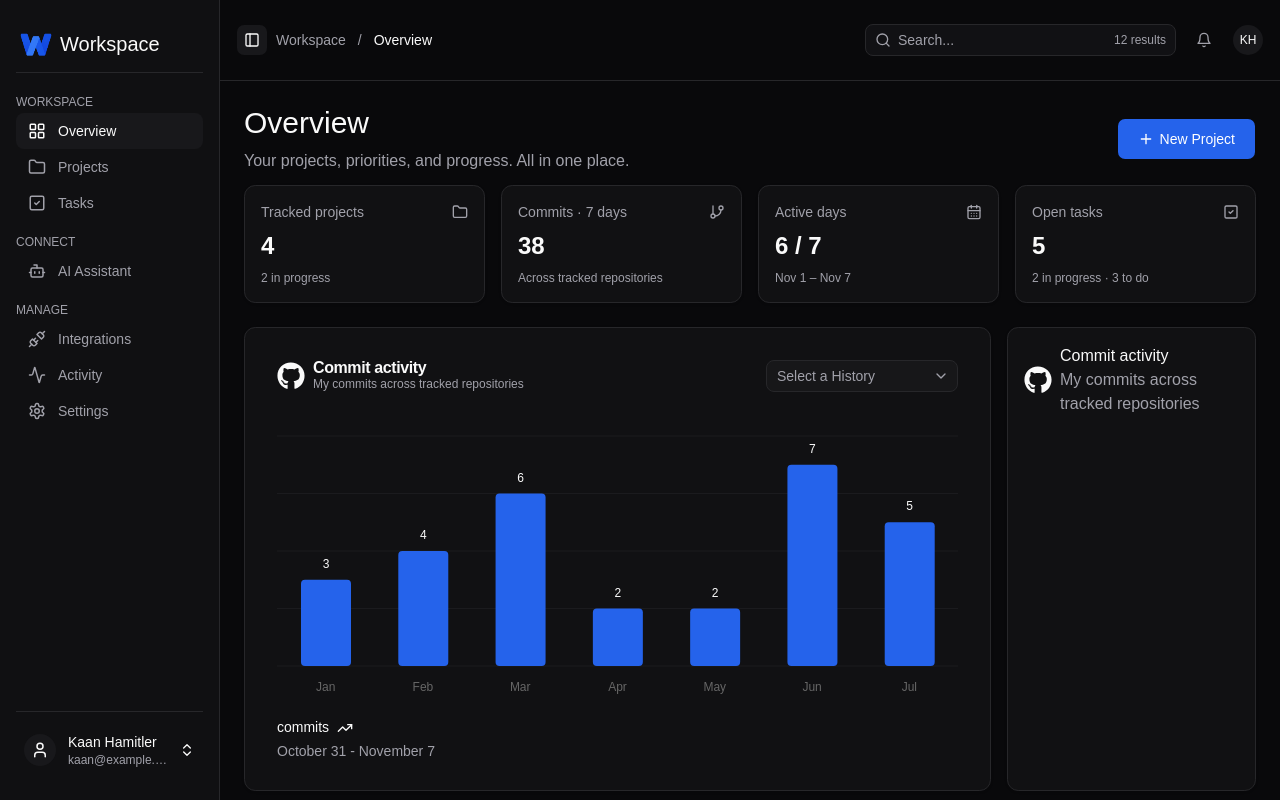
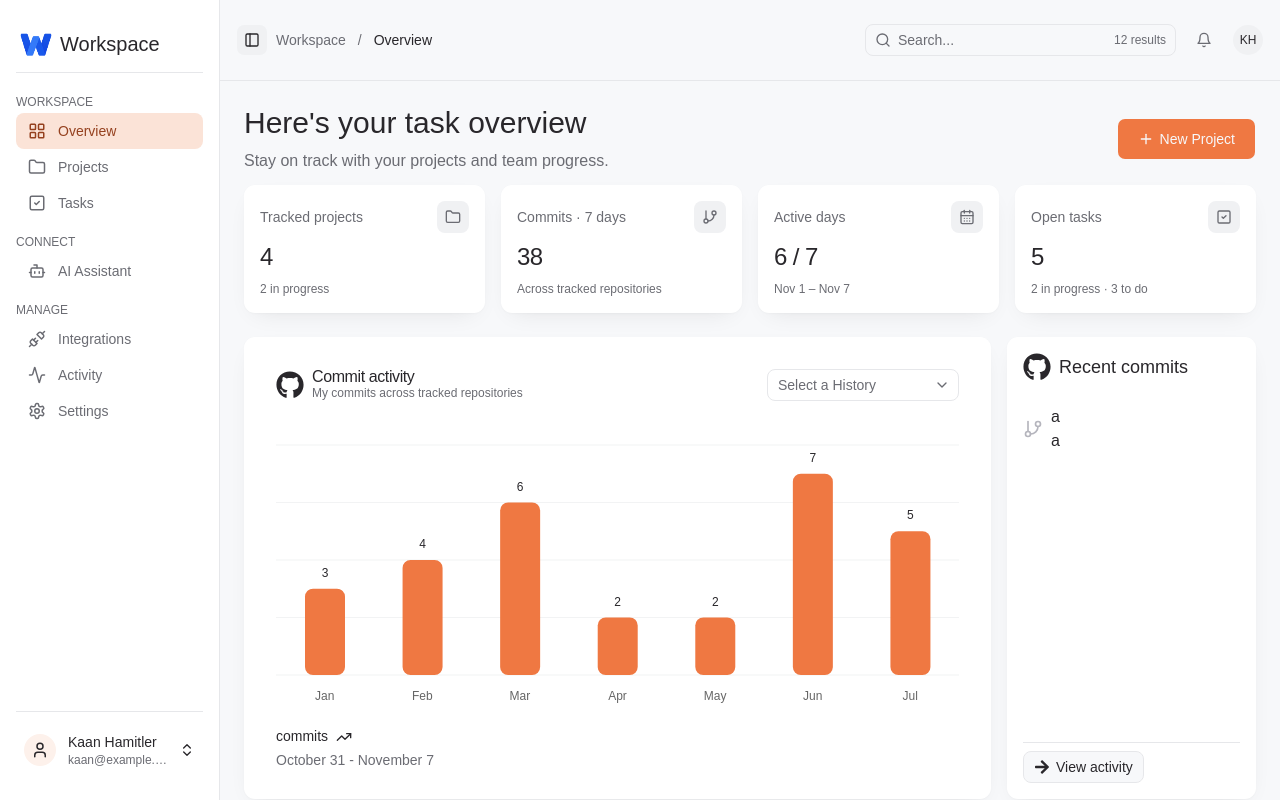
Before and after one commit to Kaan-Developer/workspace-dashboard, a React (Vite) app: page / in a window 1280 px wide. Built offline with nearby package versions, Linux system fonts and the light colour scheme.

Commit message:
feat: refine dashboard theme and overview content
Update the orange palette, sidebar states, typography, and shared card shadow.

Refresh overview copy and translations, and remove unused imports.

```diff
--- a/index.html
+++ b/index.html
@@ -1,5 +1,5 @@
 <!doctype html>
-<html lang="tr" class="dark">
+<html lang="tr">
   <head>
     <meta charset="UTF-8" />
     <link rel="icon" type="image/png" href="/src/assets/images/Minimalist mavi W sembolü-1.png" />
--- a/src/components/layout/Sidebar.tsx
+++ b/src/components/layout/Sidebar.tsx
@@ -1,8 +1,8 @@
-import { Link } from "react-router";
 import { NavLink } from "react-router";
 import { Navigation } from "../../data/navigation";
 import SidebarProfile from "./SidebarProfile";
 import W from "../../assets/images/Minimalist mavi W sembolü-1.png";
+import { cn } from "@/lib/utils";
 
 const Sidebar = () => {
   return (
@@ -24,19 +24,18 @@ const Sidebar = () => {
 
             {nav.items.map((item) => {
               const Icon = item.icon;
-              const isActive = location.pathname === item.to;
 
               return (
                 <NavLink
                   key={item.id}
                   to={item.to}
                   className={({ isActive }) =>
-                    `flex items-center gap-3 rounded-lg px-3 p-2 text-sm
-    ${
-      isActive
-        ? "bg-sidebar-accent text-sidebar-accent-foreground"
-        : "text-muted-foreground hover:bg-sidebar-accent hover:text-sidebar-accent-foreground"
-    }`
+                    cn(
+                      "flex items-center gap-3 rounded-lg px-3 py-2 text-sm font-normal transition-colors duration-150 motion-reduce:transition-none focus-visible:outline-2 focus-visible:outline-offset-2 focus-visible:outline-sidebar-ring",
+                      isActive
+                        ? "bg-sidebar-primary text-sidebar-primary-foreground hover:bg-sidebar-primary-hover"
+                        : "text-muted-foreground hover:bg-sidebar-accent hover:text-sidebar-accent-foreground",
+                    )
                   }
                 >
                   <Icon size={18} />
--- a/src/components/ui/Card.tsx
+++ b/src/components/ui/Card.tsx
@@ -11,7 +11,7 @@ const Card = ({ children, id, className }: CardType) => {
   return (
     <div
       id={id === undefined ? undefined : String(id)}
-      className={cn("flex flex-col gap-2 rounded-xl border border-border bg-card p-4 shadow-sm", className)}
+      className={cn("flex flex-col gap-2 rounded-xl bg-card p-4 text-card-foreground shadow-card", className)}
     >
       {children}
     </div>
--- a/src/components/ui/Chart.tsx
+++ b/src/components/ui/Chart.tsx
@@ -426,7 +426,7 @@ export function CardTitle({ className, ...props }: React.ComponentProps<"h3">) {
   return (
     <h3
       className={cn(
-        "text-base font-semibold leading-none tracking-tight",
+        "text-base font-normal leading-none tracking-tight",
         className,
       )}
       {...props}
@@ -530,8 +530,8 @@ export function ChartBarLabel() {
             <Bar
               dataKey="desktop"
               fill="var(--color-desktop)"
-              barSize={50}
-              radius={4}
+              barSize={40}
+              radius={8}
             >
               <LabelList
                 dataKey="desktop"
--- a/src/components/ui/badge.tsx
+++ b/src/components/ui/badge.tsx
@@ -8,7 +8,7 @@ const badgeVariants = cva(
   {
     variants: {
       variant: {
-        default: "bg-primary text-primary-foreground [a]:hover:bg-primary/80",
+        default: "bg-primary text-primary-foreground [a]:hover:bg-primary-hover",
         secondary:
           "bg-secondary text-secondary-foreground [a]:hover:bg-secondary/80",
         destructive:
--- a/src/components/ui/button.tsx
+++ b/src/components/ui/button.tsx
@@ -4,11 +4,11 @@ import { cn } from "@/lib/utils"
 import { Slot } from "radix-ui"
 
 const buttonVariants = cva(
-  "cursor-pointer group/button inline-flex shrink-0 items-center justify-center rounded-lg border border-transparent bg-clip-padding text-sm font-medium whitespace-nowrap transition-all outline-none select-none focus-visible:border-ring focus-visible:ring-3 focus-visible:ring-ring/50 active:not-aria-[haspopup]:translate-y-px disabled:pointer-events-none disabled:opacity-50 aria-invalid:border-destructive aria-invalid:ring-3 aria-invalid:ring-destructive/20 dark:aria-invalid:border-destructive/50 dark:aria-invalid:ring-destructive/40 [&_svg]:pointer-events-none [&_svg]:shrink-0 [&_svg:not([class*='size-'])]:size-4",
+  "cursor-pointer group/button inline-flex shrink-0 items-center justify-center rounded-lg border border-transparent bg-clip-padding text-sm font-normal whitespace-nowrap transition-all outline-none select-none focus-visible:border-ring focus-visible:ring-3 focus-visible:ring-ring/50 active:not-aria-[haspopup]:translate-y-px disabled:pointer-events-none disabled:opacity-50 aria-invalid:border-destructive aria-invalid:ring-3 aria-invalid:ring-destructive/20 dark:aria-invalid:border-destructive/50 dark:aria-invalid:ring-destructive/40 [&_svg]:pointer-events-none [&_svg]:shrink-0 [&_svg:not([class*='size-'])]:size-4",
   {
     variants: {
       variant: {
-        default: "bg-primary text-primary-foreground hover:bg-primary/80",
+        default: "bg-primary text-background hover:bg-primary-hover",
         outline:
           "border-border bg-background hover:bg-muted hover:text-foreground aria-expanded:bg-muted aria-expanded:text-foreground dark:border-input dark:bg-input/30 dark:hover:bg-input/50",
         secondary:
@@ -17,7 +17,7 @@ const buttonVariants = cva(
           "hover:bg-muted hover:text-foreground aria-expanded:bg-muted aria-expanded:text-foreground dark:hover:bg-muted/50",
         destructive:
           "bg-destructive/10 text-destructive hover:bg-destructive/20 focus-visible:border-destructive/40 focus-visible:ring-destructive/20 dark:bg-destructive/20 dark:hover:bg-destructive/30 dark:focus-visible:ring-destructive/40",
-        link: "text-primary underline-offset-4 hover:underline",
+        link: "text-accent-foreground underline-offset-4 hover:underline",
       },
       size: {
         default:
--- a/src/data/enSite.ts
+++ b/src/data/enSite.ts
@@ -30,8 +30,9 @@ export const enSite = {
     },
   },
   overview: {
-    title: "Overview",
-    description: "Your projects, priorities, and progress. All in one place.",
+    greeting: (name: string) => `Good morning, ${name} 👋`,
+    title: "Here's your task overview",
+    description: "Stay on track with your projects and team progress.",
     stats: {
       trackedProjects: {
         label: "Tracked projects",
--- a/src/data/trSite.ts
+++ b/src/data/trSite.ts
@@ -31,8 +31,9 @@ export const trSite = {
     },
   },
   overview: {
-    title: "Genel Bakış",
-    description: "Projelerin, önceliklerin ve ilerlemen. Hepsi bir arada.",
+    greeting: (name: string) => `Günaydın, ${name} 👋`,
+    title: "Görevlerinin genel durumu",
+    description: "Projelerini ve ekibinin ilerlemesini takip et.",
     stats: {
       trackedProjects: {
         label: "Takip edilen projeler",
--- a/src/index.css
+++ b/src/index.css
@@ -22,6 +22,7 @@
 
   /* Components */
   --color-primary: var(--primary);
+  --color-primary-hover: var(--primary-hover);
   --color-primary-foreground: var(--primary-foreground);
   --color-secondary: var(--secondary);
   --color-secondary-foreground: var(--secondary-foreground);
@@ -47,11 +48,14 @@
   --color-sidebar: var(--sidebar);
   --color-sidebar-foreground: var(--sidebar-foreground);
   --color-sidebar-primary: var(--sidebar-primary);
+  --color-sidebar-primary-hover: var(--sidebar-primary-hover);
   --color-sidebar-primary-foreground: var(--sidebar-primary-foreground);
   --color-sidebar-accent: var(--sidebar-accent);
   --color-sidebar-accent-foreground: var(--sidebar-accent-foreground);
   --color-sidebar-border: var(--sidebar-border);
   --color-sidebar-ring: var(--sidebar-ring);
+
+  --shadow-card: var(--card-shadow);
 
   /* Radius */
   --radius-sm: calc(var(--radius) * 0.6);
@@ -64,95 +68,55 @@
 }
 
 /* Light Theme */
-:root {
+:root,
+.dark {
   --radius: 0.5rem;
 
-  --background: #FAFAFA;
-  --foreground: #09090B;
+  --background: #F7F8FA;
+  --foreground: #29272B;
 
   --card: #FFFFFF;
-  --card-foreground: #09090B;
+  --card-foreground: #29272B;
+  --card-shadow: 0 1px 3px rgb(32 28 25 / 0.03),
+    0 8px 24px -12px rgb(32 28 25 / 0.12);
 
   --popover: #FFFFFF;
-  --popover-foreground: #09090B;
+  --popover-foreground: #29272B;
 
-  --primary: #2563EB;
-  --primary-foreground: #FFFFFF;
+  --primary: #EF7842;
+  --primary-hover: #E46A35;
+  --primary-foreground: #302018;
 
-  --secondary: #F4F4F5;
-  --secondary-foreground: #18181B;
+  --secondary: #F0F1F3;
+  --secondary-foreground: #29272B;
 
-  --muted: #F4F4F5;
-  --muted-foreground: #71717A;
+  --muted: #F0F1F3;
+  --muted-foreground: #6B6C73;
 
-  --accent: #F4F4F5;
-  --accent-foreground: #18181B;
+  --accent: #FDF1EB;
+  --accent-foreground: #974623;
 
   --destructive: #DC2626;
 
-  --border: #E4E4E7;
-  --input: #E4E4E7;
-  --ring: #2563EB;
+  --border: #E6E7EA;
+  --input: #E6E7EA;
+  --ring: #B85B32;
 
-  --chart-1: #2563EB;
-  --chart-2: #3B82F6;
-  --chart-3: #60A5FA;
-  --chart-4: #1D4ED8;
-  --chart-5: #93C5FD;
+  --chart-1: #EF7842;
+  --chart-2: #F3A27D;
+  --chart-3: #F8C8AF;
+  --chart-4: #C65D30;
+  --chart-5: #FBE5DA;
 
   --sidebar: #FFFFFF;
-  --sidebar-foreground: #09090B;
-  --sidebar-primary: #2563EB;
-  --sidebar-primary-foreground: #FFFFFF;
-  --sidebar-accent: #F4F4F5;
-  --sidebar-accent-foreground: #09090B;
-  --sidebar-border: #E4E4E7;
-  --sidebar-ring: #2563EB;
-}
-
-/* Dark Theme - Workspace UI */
-.dark {
-  --background: #09090B;
-  --foreground: #FAFAFA;
-
-  --card: #111113;
-  --card-foreground: #FAFAFA;
-
-  --popover: #111113;
-  --popover-foreground: #FAFAFA;
-
-  --primary: #2563EB;
-  --primary-foreground: #FFFFFF;
-
-  --secondary: #18181B;
-  --secondary-foreground: #FAFAFA;
-
-  --muted: #18181B;
-  --muted-foreground: #A1A1AA;
-
-  --accent: #18181B;
-  --accent-foreground: #FAFAFA;
-
-  --destructive: #EF4444;
-
-  --border: #27272A;
-  --input: #27272A;
-  --ring: #2563EB;
-
-  --chart-1: #2563EB;
-  --chart-2: #1D4ED8;
-  --chart-3: #3B82F6;
-  --chart-4: #60A5FA;
-  --chart-5: #93C5FD;
-
-  --sidebar: #101012;
-  --sidebar-foreground: #FAFAFA;
-  --sidebar-primary: #2563EB;
-  --sidebar-primary-foreground: #FFFFFF;
-  --sidebar-accent: #18181B;
-  --sidebar-accent-foreground: #FAFAFA;
-  --sidebar-border: #27272A;
-  --sidebar-ring: #2563EB;
+  --sidebar-foreground: #29272B;
+  --sidebar-primary: #FBE3D7;
+  --sidebar-primary-hover: #F8D9C9;
+  --sidebar-primary-foreground: #95411F;
+  --sidebar-accent: #FDF1EB;
+  --sidebar-accent-foreground: #974623;
+  --sidebar-border: #E6E7EA;
+  --sidebar-ring: #B85B32;
 }
 
 /* Global Styles */
@@ -165,12 +129,8 @@
     color-scheme: light;
   }
 
-  html.dark {
-    color-scheme: dark;
-  }
-
   body {
-    @apply min-h-screen bg-background text-foreground antialiased;
+    @apply min-h-screen bg-background font-normal text-foreground antialiased;
     font-family: var(--font-sans);
   }
 
--- a/src/pages/Overview.tsx
+++ b/src/pages/Overview.tsx
@@ -3,7 +3,8 @@ import { Button } from "@/components/ui/button";
 import { LuPlus } from "react-icons/lu";
 import Card from "@/components/ui/Card";
 import ChartBarDefault from "@/components/ui/Chart";
-import { useState } from "react";
+import { FiGitBranch } from "react-icons/fi";
+import { FaArrowRight } from "react-icons/fa";
 import {
   LuFolder,
   LuFolderOpen,
@@ -19,9 +20,7 @@ const Overview = () => {
   const projects = enSite.projects;
   const rowClass =
     "grid grid-cols-[minmax(300px,2fr)_160px_minmax(280px,2fr)_100px] items-center gap-6 px-4";
-    const projectItems = Array.isArray(projects?.items)
-  ? projects.items
-  : [];
+  const projectItems = Array.isArray(projects?.items) ? projects.items : [];
 
   return (
     <section>
@@ -49,19 +48,21 @@ const Overview = () => {
             return (
               <Card
                 key={id}
-                className="flex flex-col gap-2 rounded-xl border border-border bg-card p-4 shadow-sm"
+                className="flex flex-col transition-all gap-2 rounded-xl bg-card p-4"
               >
                 <div className="flex items-center justify-between gap-2">
                   <span className="text-sm text-muted-foreground">
                     {stat.label}
                   </span>
+                  <div className="p-2 bg-muted rounded-lg">
                                       <Icon
                     aria-hidden="true"
                     className="size-4 text-muted-foreground"
                   />
                   </div>
+                </div>
 
-                <span className="text-2xl font-semibold">{stat.value}</span>
+                <span className="text-2xl font-normal tracking-tight tabular-nums">{stat.value}</span>
                 <span className="text-xs text-muted-foreground">{detail}</span>
               </Card>
             );
@@ -75,14 +76,31 @@ const Overview = () => {
         </Card>
 
         <Card>
-          <div className="flex-col gap-2 lg:flex-row justify-between">
+          <div className="flex min-h-0 flex-1 flex-col gap-2">
             <div className="flex items-center gap-2">
               <FaGithub size={28} className="shrink-0" aria-hidden="true" />
               <div className="flex flex-col">
-                                        <h2>Commit activity</h2>
-                  <p className="text-muted-foreground">My commits across tracked repositories</p>
+                <h2 className="text-lg">Recent commits</h2>
               </div>
             </div>
+
+            <div className="mt-4 flex items-center gap-2">
+              <FiGitBranch size={20} color="#b5b5bd" />
+
+              <div className="flex flex-col">
+                <h2>a</h2>
+                <span></span>
+                <p>a</p>
+              </div>
+            </div>
+
+            <div className="mt-auto flex shrink-0 justify-start border-t border-border pt-2">
+              <Button variant="outline">
+                <FaArrowRight size={18} />
+                View activity
+              </Button>
+            </div>
+
           </div>
         </Card>
       </div>
@@ -95,7 +113,6 @@ const Overview = () => {
           <div className="@container relative isolate overflow-hidden rounded-b-lg">
             <div className="overflow-x-auto">
               <div className="min-w-[950px]">
-
                 {projectItems.length === 3 ? (
                   <div className="absolute inset-x-0 bottom-0 z-10 flex h-48 flex-col items-center justify-end gap-3 px-1 pb-5 @min-[240px]:px-4">
                     <div
@@ -105,8 +122,7 @@ const Overview = () => {
                     <div className="relative flex size-10 shrink-0 items-center justify-center rounded-full border border-border bg-background/80 text-foreground shadow-sm">
                       <LuFolderOpen className="size-4" aria-hidden="true" />
                     </div>
-                <p className="relative hidden text-center text-sm text-muted-foreground @min-[240px]:block">
-                </p>
+                    <p className="relative hidden text-center text-sm text-muted-foreground @min-[240px]:block"></p>
                     <Button
                       asChild
                       variant="outline"
@@ -120,7 +136,7 @@ const Overview = () => {
                       </Link>
                     </Button>
                   </div>
-                ): (
+                ) : (
                   projectItems.slice(0, 3).map((project, index) => {
                     const isThird = index === 2;
 
@@ -149,7 +165,8 @@ const Overview = () => {
                         <div className="flex w-fit items-center gap-2 whitespace-nowrap rounded-lg border border-border bg-muted">
                           <span
                             className={clsx("rounded-full", {
-                            "bg-primary w-1 h-1": project.status === "inProgress",
+                              "bg-primary w-1 h-1":
+                                project.status === "inProgress",
                               "bg-green-500": project.status === "completed",
                               "bg-gray-400": project.status === "paused",
                             })}
--- a/src/pages/Projects.tsx
+++ b/src/pages/Projects.tsx
@@ -8,7 +8,6 @@ import { FaGithub } from "react-icons/fa";
 import clsx from "clsx";
 import AddProject from "@/components/ui/AddProject";
 import { useState } from "react";
-import { Line } from "recharts";
 import { Link } from "react-router";
 
 const Projects = () => {
@@ -74,7 +73,7 @@ const Projects = () => {
                   </div>
                 </div>
 
-                <div className="flex w-fit items-center gap-2 whitespace-nowrap rounded-lg border border-border bg-muted px-2 py-1">
+                <div className="flex w-fit items-center gap-2 whitespace-nowrap rounded-lg bg-muted px-2 py-1">
                   <span
                     className={clsx("size-3 shrink-0 rounded-full", {
                       "bg-primary": project.status === "inProgress",
```
Lines whose indentation alone changed are shown as unchanged.
